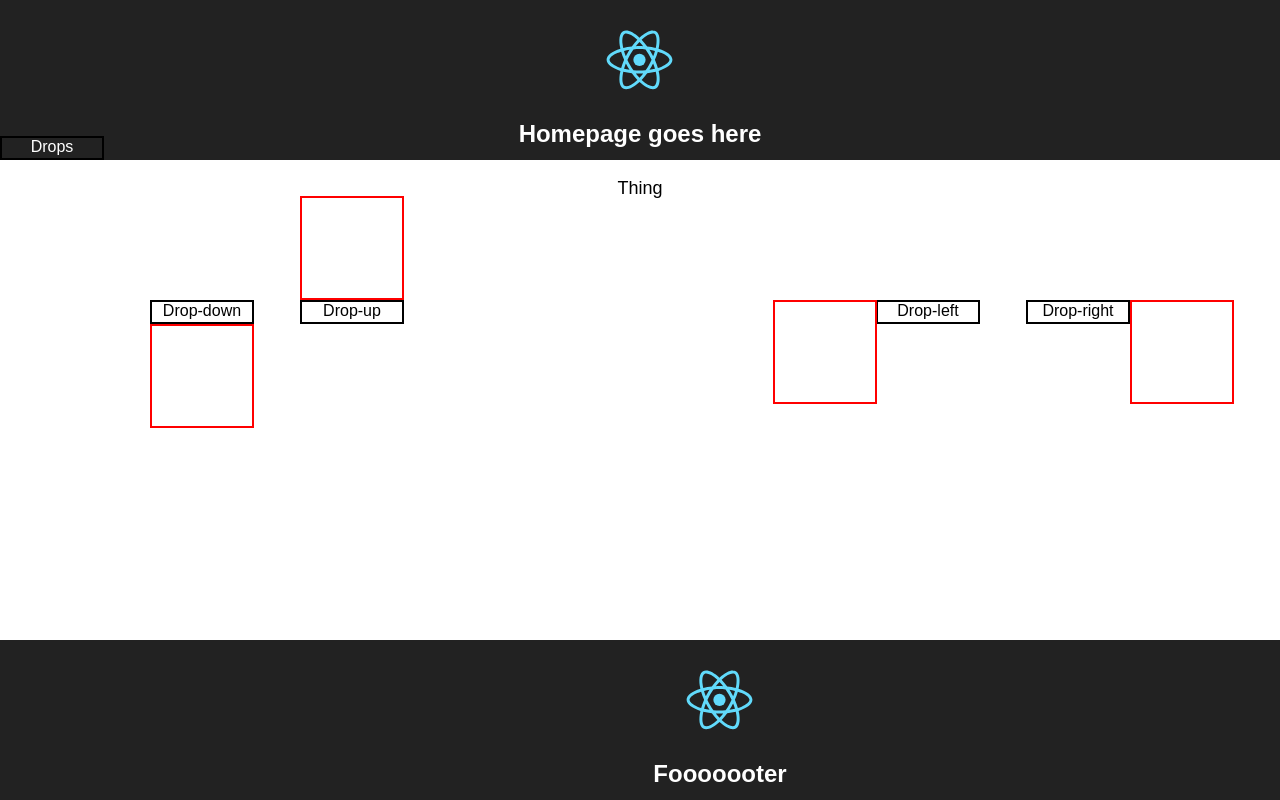
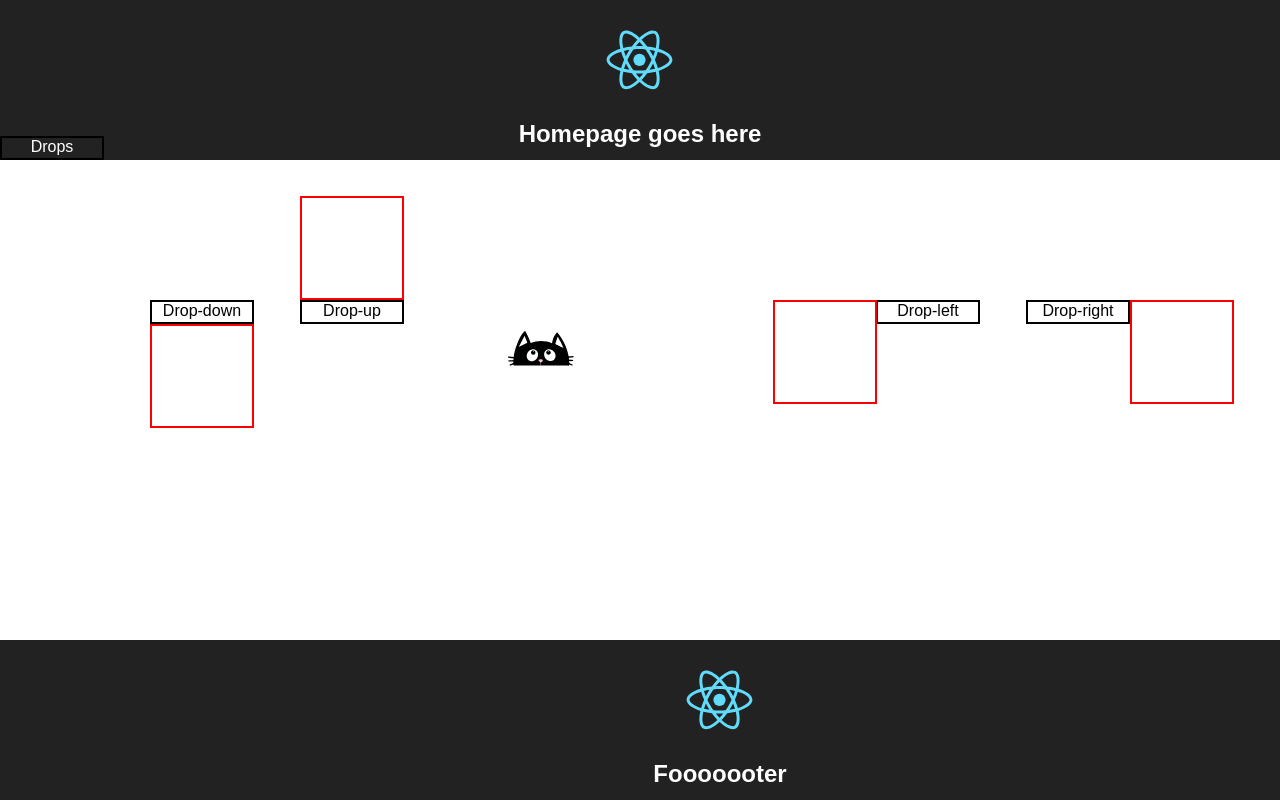
Before and after one commit to tobyjohnston38/test-app, a React (Create React App) app: page / in a window 1280 px wide. Shown: the top 800 px of the page. Built offline with nearby package versions, Linux system fonts and the light colour scheme.

Commit message:
cat image yay

```diff
--- a/src/App.css
+++ b/src/App.css
@@ -5,6 +5,11 @@
 .App-logo {
   animation: App-logo-spin infinite 1s linear;
   height: 80px;
+}
+
+.App-cat {
+  height: 80px;
+  position: absolute; right: 350px; top: 150px;
 }
 
 .App-header {
--- a/src/App.js
+++ b/src/App.js
@@ -1,5 +1,6 @@
 import React, { Component } from 'react';
 import logo from './logo.svg';
+import cat from './cat.svg';
 import './App.css';
 import Dropdown from './Dropdown'
 import Dropup from './Dropup'
@@ -15,18 +16,18 @@ class App extends Component {
           <img src={logo} className="App-logo" alt="logo" />
           <h1 className="App-title">Homepage goes here</h1>
         </header>
-        <p className="App-intro">
-          Thing
-        </p>
+      <div className="App-cat">
+        <img src={cat} className="App-cat" alt="cat" />
+      </div>
         <Drops />
         <Dropdown />
         <Dropup />
         <Dropleft />
         <Dropright />
-        <footer className="App-footer">
-          <img src={logo} className="App-logo" alt="logo" />
-          <h1 className="footer-message">Fooooooter</h1>
-        </footer>
+      <footer className="App-footer">
+        <img src={logo} className="App-logo" alt="logo" />
+        <h1 className="footer-message">Fooooooter</h1>
+      </footer>
       </div>
     );
   }
```
Also changed, not shown: src/cat.svg (added).
